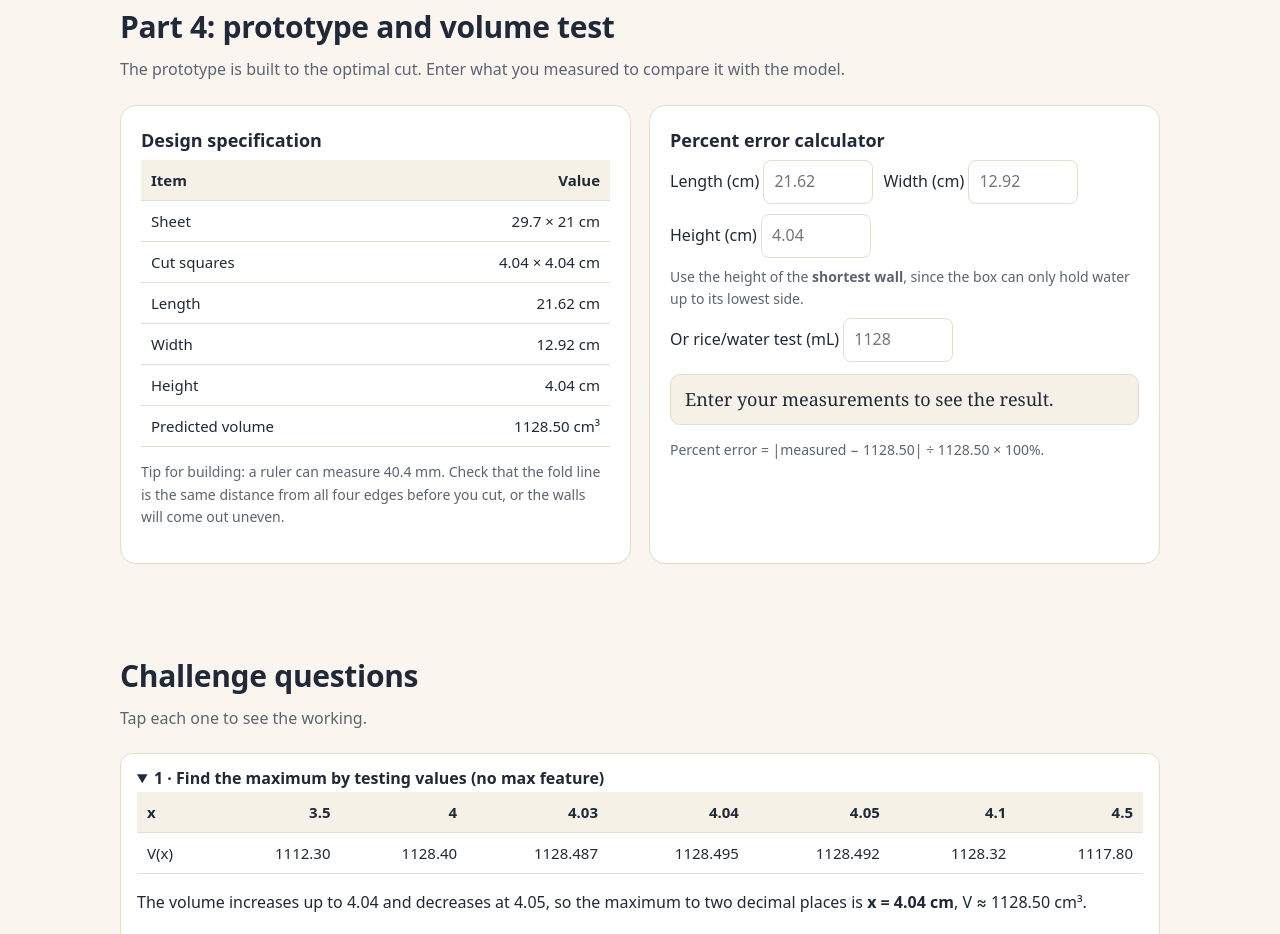
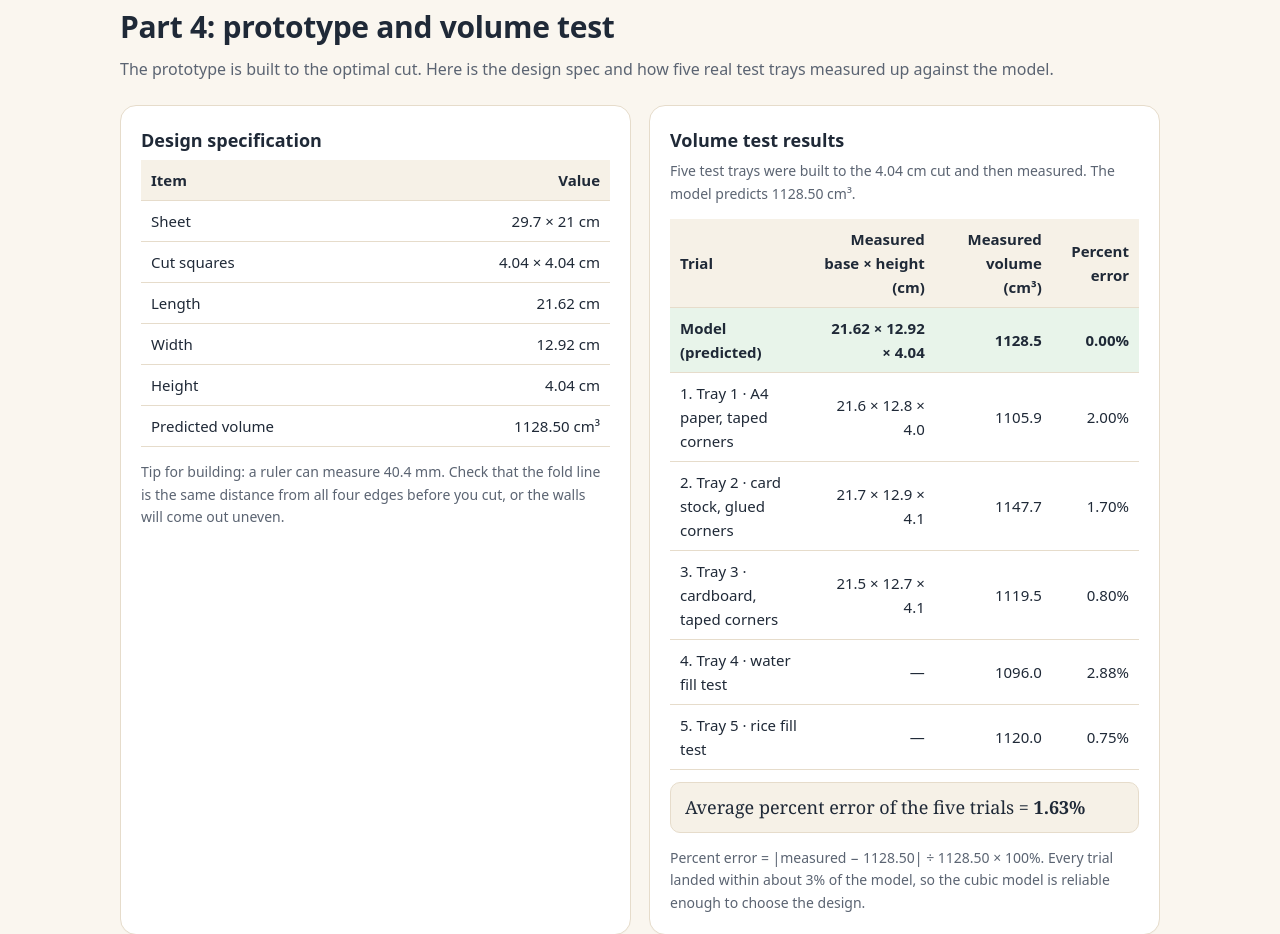
Before and after one commit to dd2331/Math, a plain HTML site: page index.html in a window 1280 px wide. Shown: the part 4537-5471 px from the top of the page. Drawn offline with Linux system fonts and the light colour scheme.

Commit message:
Update index.html

```diff
--- a/index.html
+++ b/index.html
@@ -261,7 +261,7 @@ footer{padding:36px 0 60px;color:var(--muted);text-align:center;font-size:14px;b
 <!-- BUILD -->
 <section id="build"><div class="wrap">
   <h2>Part 4: prototype and volume test</h2>
-  <p class="sub">The prototype is built to the optimal cut. Enter what you measured to compare it with the model.</p>
+  <p class="sub">The prototype is built to the optimal cut. Here is the design spec and how five real test trays measured up against the model.</p>
   <div class="grid g2">
     <div class="card">
       <h3 style="margin-top:0">Design specification</h3>
@@ -277,16 +277,11 @@ footer{padding:36px 0 60px;color:var(--muted);text-align:center;font-size:14px;b
       <p class="note">Tip for building: a ruler can measure 40.4 mm. Check that the fold line is the same distance from all four edges before you cut, or the walls will come out uneven.</p>
     </div>
     <div class="card">
-      <h3 style="margin-top:0">Percent error calculator</h3>
-      <div class="row">
-        <label>Length (cm) <input type="number" id="mL" step="0.1" placeholder="21.62"></label>
-        <label>Width (cm) <input type="number" id="mW" step="0.1" placeholder="12.92"></label>
-        <label>Height (cm) <input type="number" id="mH" step="0.1" placeholder="4.04"></label>
-      </div>
-      <p class="note" style="margin:8px 0">Use the height of the <b>shortest wall</b>, since the box can only hold water up to its lowest side.</p>
-      <label>Or rice/water test (mL) <input type="number" id="mV" step="1" placeholder="1128"></label>
-      <div class="math" id="err" style="margin-top:12px">Enter your measurements to see the result.</div>
-      <p class="note" style="margin-bottom:0">Percent error = |measured − 1128.50| ÷ 1128.50 × 100%.</p>
+      <h3 style="margin-top:0">Volume test results</h3>
+      <p class="note" style="margin-top:0">Five test trays were built to the 4.04 cm cut and then measured. The model predicts 1128.50 cm³.</p>
+      <div style="overflow-x:auto"><table id="tbl2"></table></div>
+      <div class="math" id="avgErr" style="margin-top:12px">–</div>
+      <p class="note" style="margin-bottom:0">Percent error = |measured − 1128.50| ÷ 1128.50 × 100%. Every trial landed within about 3% of the model, so the cubic model is reliable enough to choose the design.</p>
     </div>
   </div>
 </div></section>
@@ -330,6 +325,7 @@ footer{padding:36px 0 60px;color:var(--muted);text-align:center;font-size:14px;b
     <ul>
       <li><b>Function:</b> V(x) = x(29.7 − 2x)(21 − 2x) = 4x³ − 101.4x² + 623.7x, domain 0 &lt; x &lt; 10.5.</li>
       <li><b>Practical option:</b> a 4 cm cut gives 1128.4 cm³, a difference of less than 0.01%, and is far easier to measure with a ruler.</li>
+      <li><b>Model check:</b> our five test trays averaged <b>1.63%</b> error against the predicted 1128.50 cm³, so the model is trustworthy.</li>
       <li><b>Real-world limits:</b> measuring and cutting errors, thickness of cardboard and tape, and rounded folds all make a real box a little different from the model.</li>
       <li><b>Recommendation:</b> a tray holds about 1.13 L from this sheet. A slightly larger or squarer sheet would increase capacity (best cut = s/6 for a square). A lid halves the volume, so use a separate lid sheet.</li>
     </ul>
@@ -534,19 +530,29 @@ cv.addEventListener("pointerup",()=>drag=false);
   $("t1").innerHTML=t+"</tr>"+u+"</tr>";
 })();
 
+/* ---------- volume test trials (built and measured by the team) ---------- */
+(function(){
+  const TRIALS=[
+    {m:"Tray 1 · A4 paper, taped corners", d:"21.6 × 12.8 × 4.0", v:21.6*12.8*4.0},
+    {m:"Tray 2 · card stock, glued corners", d:"21.7 × 12.9 × 4.1", v:21.7*12.9*4.1},
+    {m:"Tray 3 · cardboard, taped corners", d:"21.5 × 12.7 × 4.1", v:21.5*12.7*4.1},
+    {m:"Tray 4 · water fill test", d:"—", v:1096},
+    {m:"Tray 5 · rice fill test", d:"—", v:1120}
+  ];
+  let h="<tr><th>Trial</th><th>Measured base × height (cm)</th><th>Measured volume (cm³)</th><th>Percent error</th></tr>";
+  h+=`<tr class="best"><td>Model (predicted)</td><td>21.62 × 12.92 × 4.04</td><td>${f(VMAX,1)}</td><td>0.00%</td></tr>`;
+  let sum=0;
+  TRIALS.forEach((t,i)=>{
+    const e=Math.abs(t.v-VMAX)/VMAX*100; sum+=e;
+    h+=`<tr><td>${i+1}. ${t.m}</td><td>${t.d}</td><td>${f(t.v,1)}</td><td>${f(e,2)}%</td></tr>`;
+  });
+  $("tbl2").innerHTML=h;
+  $("avgErr").innerHTML=`Average percent error of the five trials = <b>${f(sum/TRIALS.length,2)}%</b>`;
+})();
+
 /* ---------- challenge 2 calculator ---------- */
 function sq(){const s=+$("sS").value||0;$("sOut").innerHTML=`best x = s/6 = <b>${f(s/6)} cm</b> · max V = 2s³/27 = <b>${f(2*s*s*s/27,1)} cm³</b>`;}
 $("sS").addEventListener("input",sq); sq();
-
-/* ---------- percent error ---------- */
-function err(){
-  const L=+$("mL").value,W=+$("mW").value,H=+$("mH").value,Vm=+$("mV").value;
-  let out=[];
-  if(L&&W&&H){const v=L*W*H;out.push(`Measured size: ${f(L)} × ${f(W)} × ${f(H)} = <b>${f(v,1)} cm³</b><br>Percent error: <b>${f(Math.abs(v-VMAX)/VMAX*100,2)}%</b>`);}
-  if(Vm){out.push(`Water/rice test: <b>${f(Vm,0)} mL</b><br>Percent error: <b>${f(Math.abs(Vm-VMAX)/VMAX*100,2)}%</b>`);}
-  $("err").innerHTML=out.length?out.join("<hr style='border:0;border-top:1px dashed #d8cdb7'>"):"Enter your measurements to see the result.";
-}
-["mL","mW","mH","mV"].forEach(i=>$(i).addEventListener("input",err));
 
 /* ---------- init ---------- */
 fit(); render();
```
